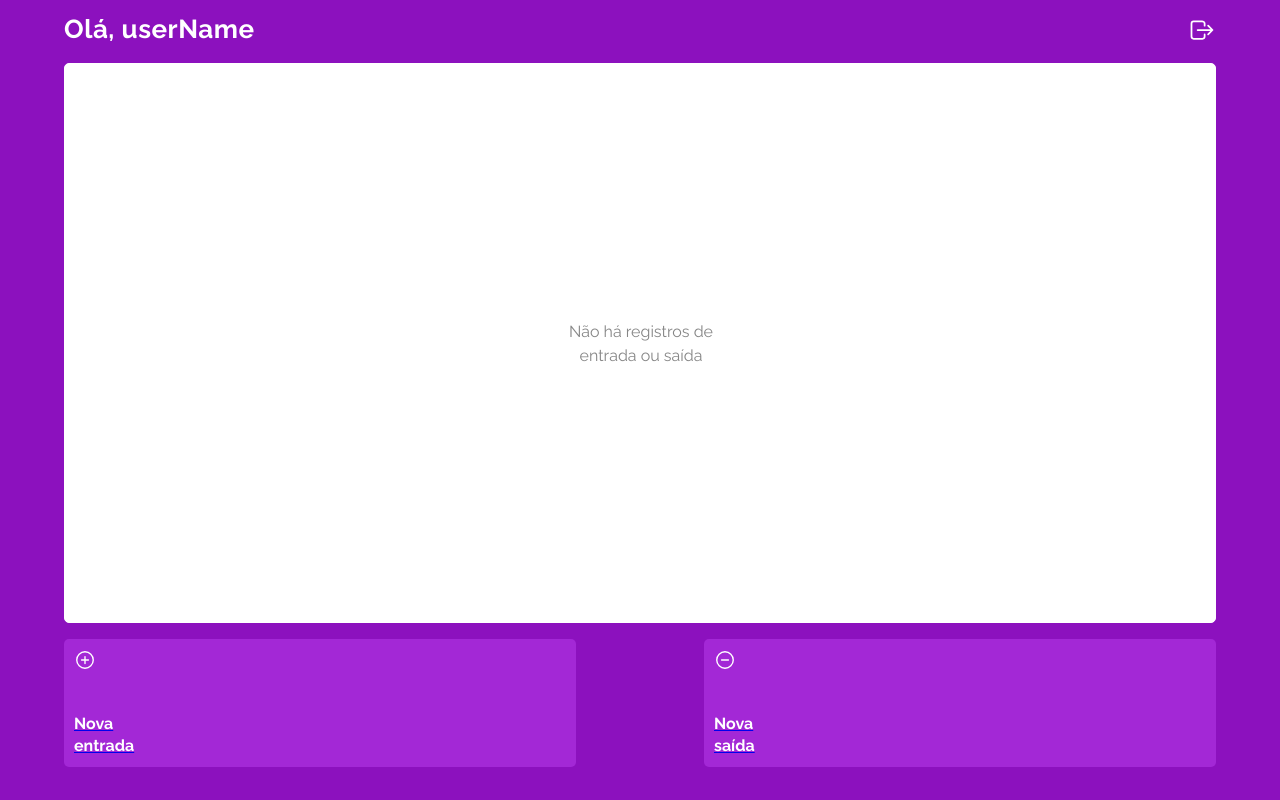
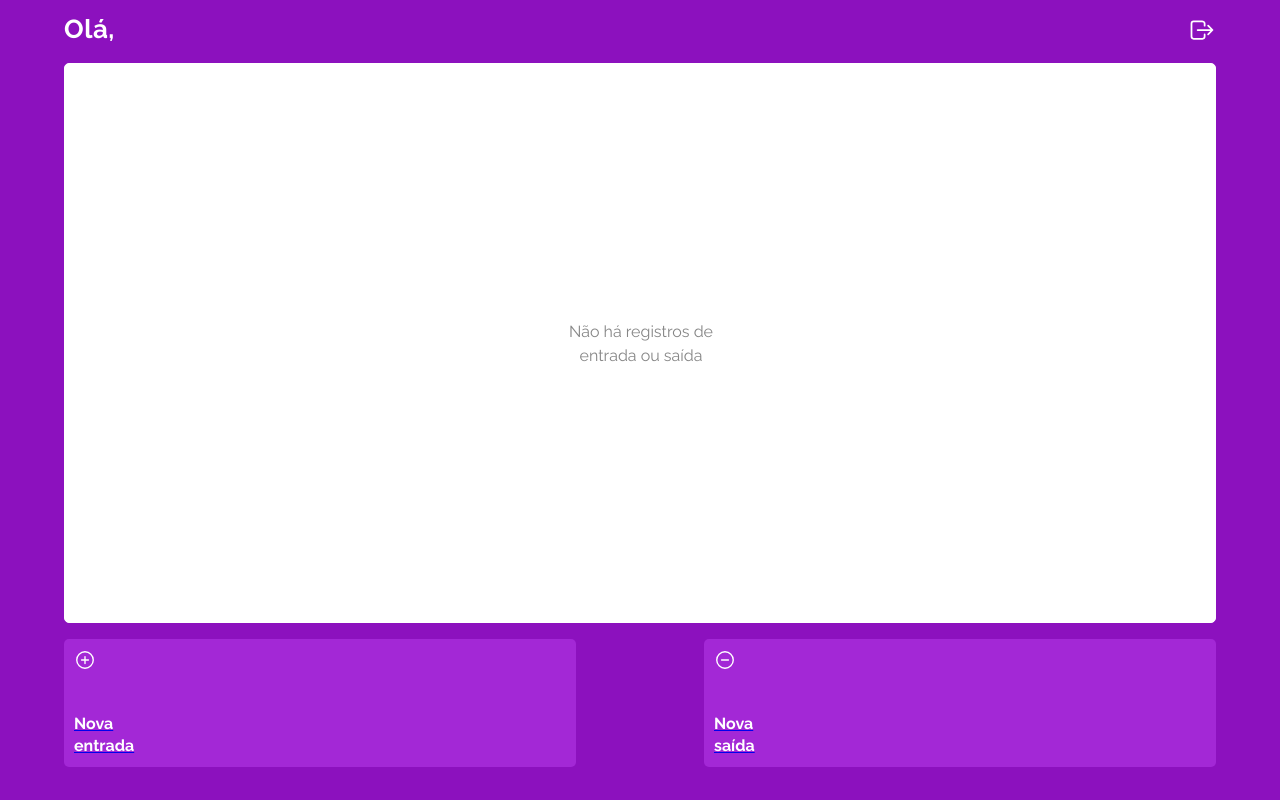
Before and after one commit to jean-campelo/projeto13-mywallet-front, a React (Create React App) app: page /account in a window 1280 px wide. Built offline with nearby package versions, Linux system fonts and the light colour scheme; a web font is replaced by a local one.

Commit message:
Exibindo nome do usuário ao logar

```diff
--- a/src/components/Account.js
+++ b/src/components/Account.js
@@ -4,11 +4,11 @@ import { useContext } from "react";
 import DataContext from "../context/dataContext.js";
 
 export default function Account() {
-  const {isDisabled, setIsDisabed} = useContext(DataContext);
+  const {isDisabled, setIsDisabed, dataUser} = useContext(DataContext);
   return (
     <Container>
       <Header>
-        <h1>Olá, userName</h1>
+        <h1>Olá, {dataUser.name}</h1>
         <Link to={"/"} onClick={()=>setIsDisabed(false)}>
           <ion-icon name="log-out-outline"></ion-icon>
         </Link>
--- a/src/components/Login.js
+++ b/src/components/Login.js
@@ -7,7 +7,7 @@ import { ThreeDots } from "react-loader-spinner";
 
 export default function Login() {
   let navigate = useNavigate();
-  const { body, setBody, isDisabled, setIsDisabled, dataUser, setDataUser, setConfig } = useContext(DataContext);
+  const { body, setBody, isDisabled, setIsDisabled, setDataUser, setConfig } = useContext(DataContext);
   return (
     <Main>
       <h1>MyWallet</h1>
```
